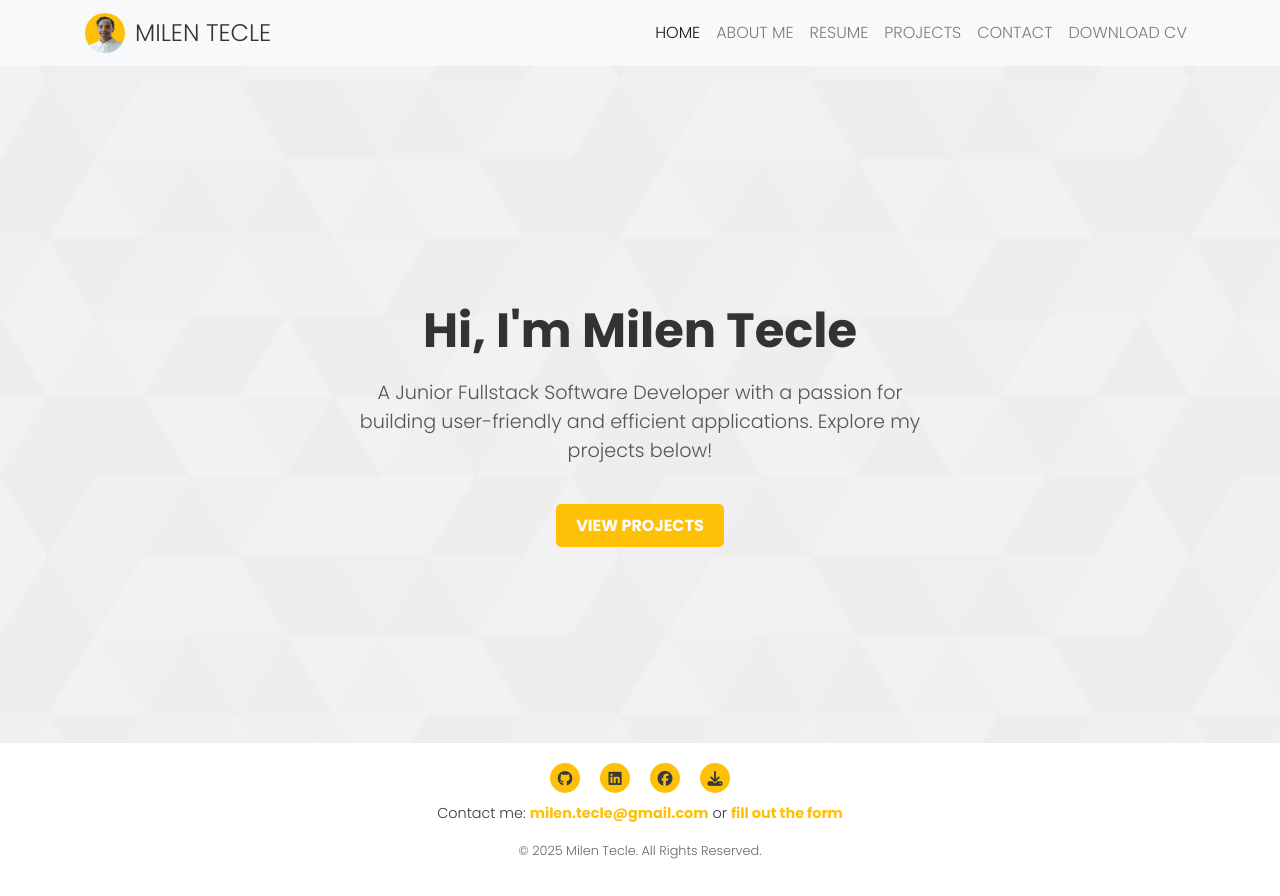
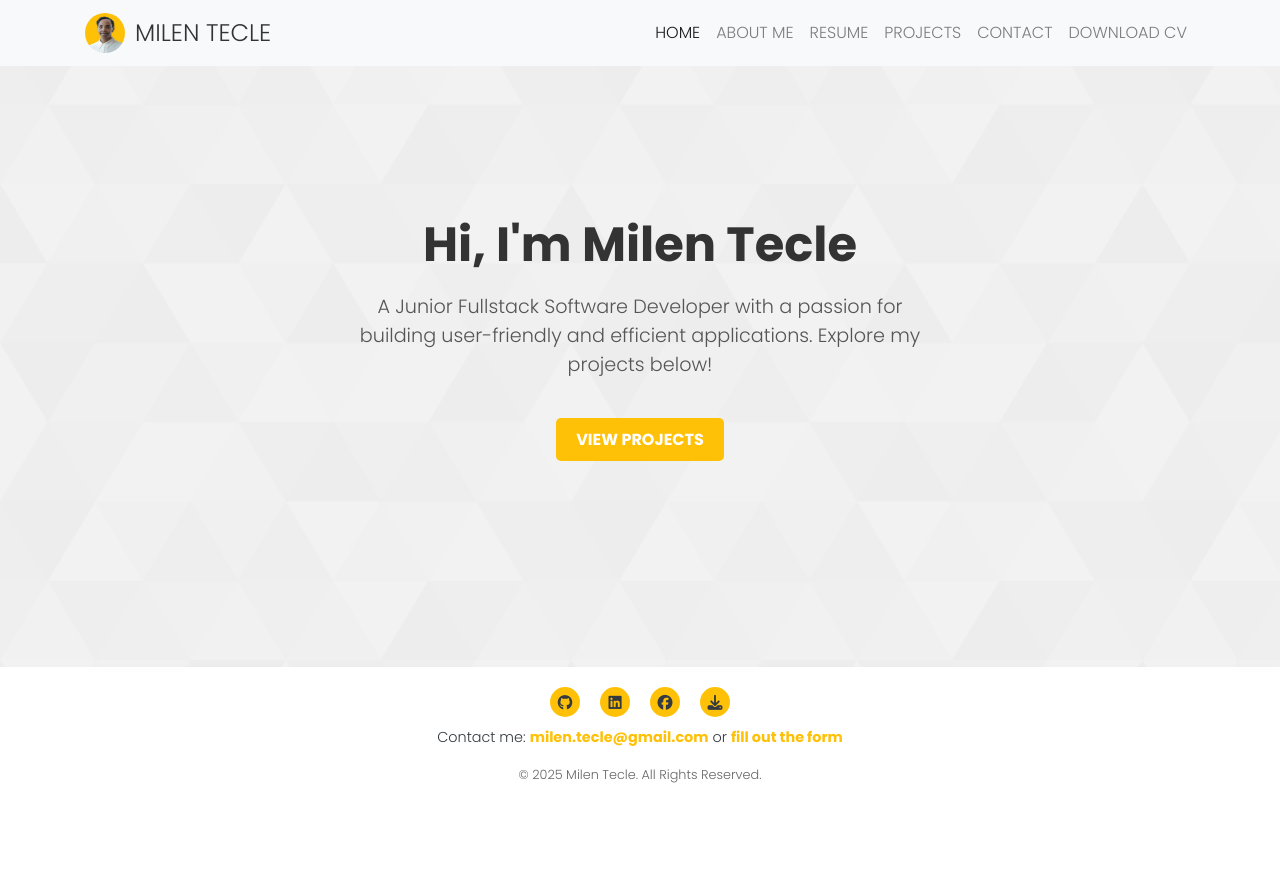
Before and after one commit to MilenTecle/portfolio, a React (Create React App) app: page / in a window 1280 px wide. After the commit the page ends 800 px from the top, so only its background shows below. Built offline with nearby package versions, Linux system fonts and the light colour scheme.

Commit message:
adjust footer padding

```diff
--- a/src/App.js
+++ b/src/App.js
@@ -14,7 +14,6 @@ function App() {
   return (
     <Router>
       <NavBar />
-      <div className="mt-5 pt-5">
         <Routes>
           <Route path="/" element={<Home />} />
           <Route path="/about" element={<About />} />
@@ -22,7 +21,6 @@ function App() {
           <Route path="/projects" element={<Projects />} />
           <Route path="/contact" element={<Contact />} />
         </Routes>
-      </div>
     </Router>
   );
 }
--- a/src/styles/Footer.module.css
+++ b/src/styles/Footer.module.css
@@ -4,7 +4,7 @@
     display: flex;
     flex-direction: column;
     align-items: center;
-    padding: 20px 0;
+    padding-top: 20px;
     width: 100%;
     box-shadow: 0 4px 6px rgba(0, 0, 0, 0.1);
     margin-top: auto;
@@ -57,10 +57,3 @@
     text-align: center;
     margin-bottom: 0;
   }
-
-  /* Mobile Responsiveness for footer
-@media (max-width: 475px) {
-    .footer {
-        position: relative;
-      }
-}*/
--- a/src/styles/Home.module.css
+++ b/src/styles/Home.module.css
@@ -34,7 +34,6 @@
     display: flex;
     flex-direction: column;
     justify-content: center; /* Center content vertically */
-    box-sizing: border-box; /* Include padding in height calculation */
   }
 
   .heroTitle {
```
